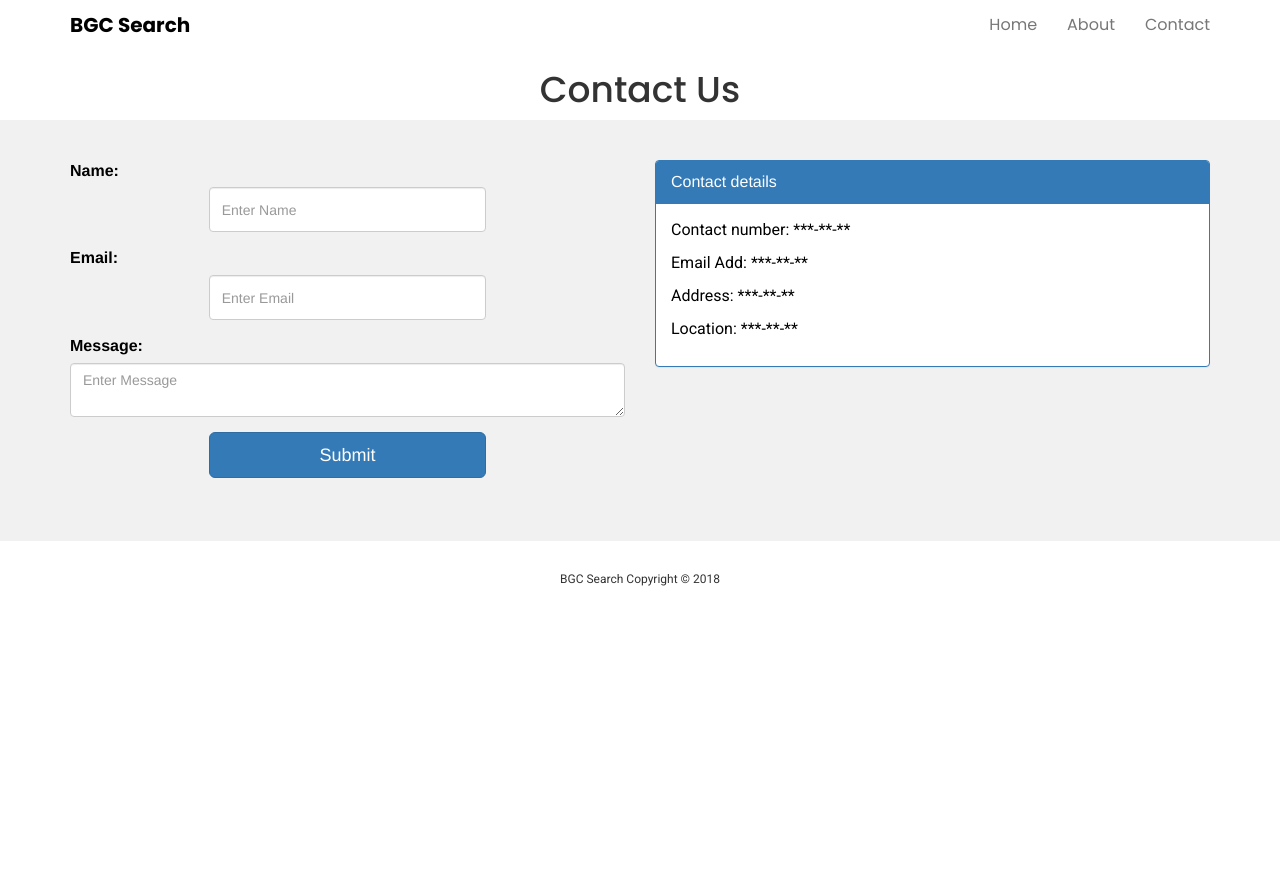
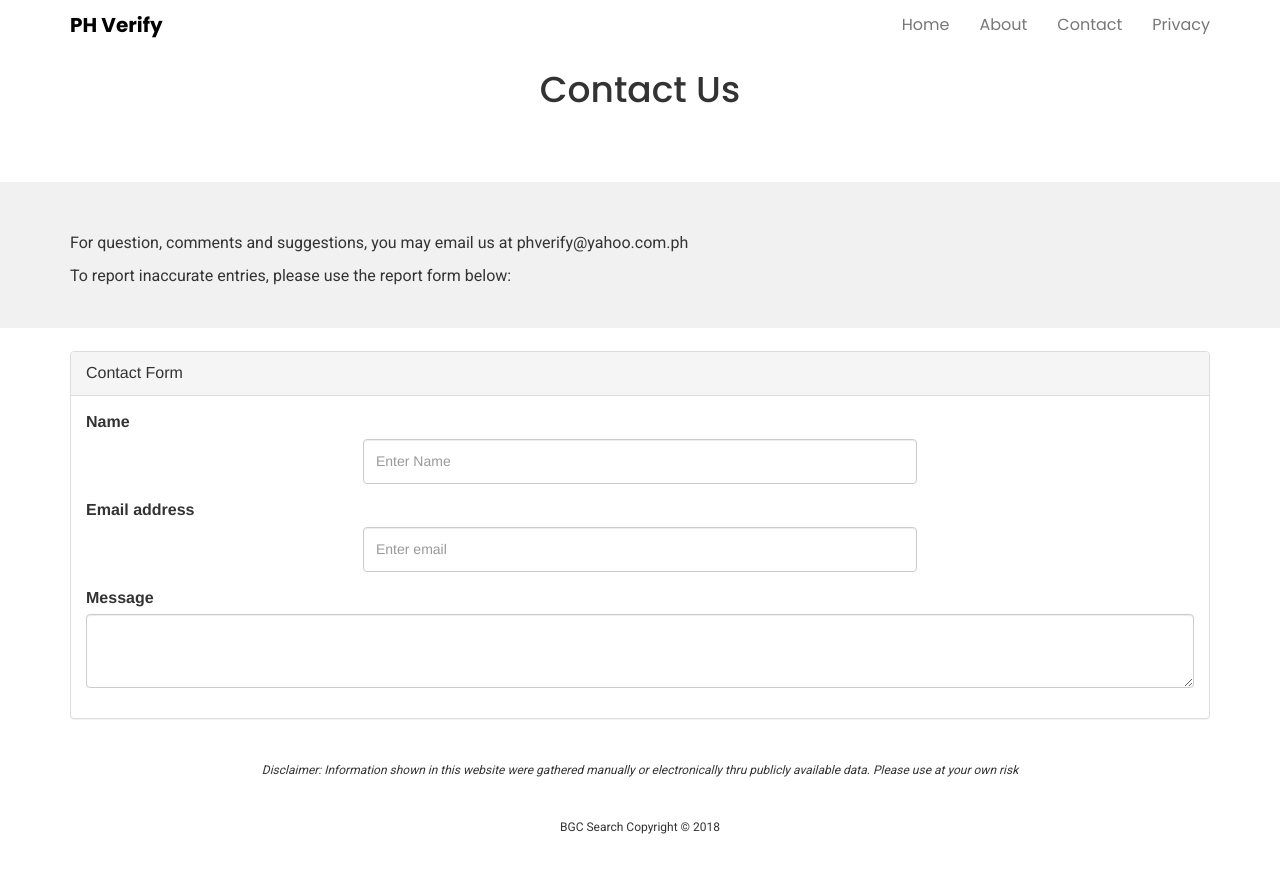
Before and after one commit to jmaytona/phverify, a PHP site: page /contact.php in a window 1280 px wide. Before the commit the page ends 586 px from the top, so only its background shows below. Run offline with PHP 8.4, Linux system fonts and the light colour scheme; some libraries are stand-ins or nearby versions.

Commit message:
Added Privacy page/ Edit Contact and About

```diff
--- a/contact.php
+++ b/contact.php
@@ -5,11 +5,47 @@
     <div class="about">
         <h1>Contact Us</h1>
     </div>
+    <br>
+    <div class="privacyback">
+        <div class="container">
+            <p>For question, comments and suggestions, you may email us at phverify@yahoo.com.ph</p>
+            <p>To report inaccurate entries, please use the report form below:</p>
+        </div>
+    </div>
+    <br>
+    <div class="container">
+        <div class="row">
+            <div class="col-sm-12">
+                <div class="panel panel-default">
+                    <div class="panel-heading">Contact Form</div>
+                    <div class="panel-body">
+                        <form>
+                            <div class="form-group">
+                                <label for="formGroupExampleInput">Name</label>
+                                <input type="text" class="form-control" id="formGroupExampleInput" placeholder="Enter Name">
+                            </div>
+                            <div class="form-group">
+                                <label for="exampleInputEmail1">Email address</label>
+                                <input type="email" class="form-control" id="exampleInputEmail1" aria-describedby="emailHelp" placeholder="Enter email">
+                            </div>
+                            <div class="form-group">
+                                <label for="exampleFormControlTextarea1">Message</label>
+                                <textarea class="form-control" id="exampleFormControlTextarea1" rows="3"></textarea>
+                            </div>
+                        </form>
+                    </div>
+                </div>
+            </div>
+        </div>
+    </div>
+    <br>
+    <p class="text-center"><em>Disclaimer: Information shown in this website were gathered manually or electronically thru publicly available data. Please use at your own risk</em></p>
 
+    <!--
     <section id="contact">
         <div class="container">
             <div class="row">
-                <div class="col-md-6 col-sm-12">
+                <div class="col-md-7 col-sm-12">
                     <form>
                         <div class="form-group">
                             <label>Name: </label>
@@ -27,14 +63,11 @@
                     </form>
                     <br>
                 </div>
-                <div class="col-md-6 col-sm-12">
+                <div class="col-md-5 col-sm-12">
                     <div class="panel panel-primary">
-                        <div class="panel-heading">Contact details</div>
+                        <div class="panel-heading">Note</div>
                         <div class="panel-body">
-                            <p>Contact number: ***-**-**</p>
-                            <p>Email Add: ***-**-**</p>
-                            <p>Address: ***-**-**</p>
-                            <p>Location: ***-**-**</p>
+                            <p>For Questions, Concerns, Report on inaccurate data or help in updating of records, kindly fill out the text box on the right side and don't forget to inculde your active email address.</p>
                         </div>
                     </div>
                 </div>
@@ -42,6 +75,7 @@
             </div>
         </div>
     </section>
+-->
 
     <?php
     include 'footer.php';
--- a/header.php
+++ b/header.php
@@ -11,9 +11,8 @@
     <title>BGC Search</title>
     <link href="https://fonts.googleapis.com/css?family=Poppins:300,400,500,600,700%7CRoboto%7CJosefin+Sans:100,300,400,500" rel="stylesheet" type="text/css">
     <link rel="stylesheet" href="https://maxcdn.bootstrapcdn.com/bootstrap/3.3.7/css/bootstrap.min.css">
-    <link rel="stylesheet" href="style.css">
+    <link rel="stylesheet" type="text/css" href="style.css">
     <script src="https://unpkg.com/scrollreveal/dist/scrollreveal.min.js"></script>
-
 </head>
 
 <body>
@@ -26,13 +25,14 @@
             <span class="icon-bar"></span>
             <span class="icon-bar"></span>
           </button>
-                <a class="navbar-brand" href="#">BGC Search</a>
+                <a class="navbar-brand" href="#">PH Verify</a>
             </div>
             <div id="navbar" class="collapse navbar-collapse">
                 <ul class="nav navbar-nav navbar-right">
                     <li><a href="index.php">Home</a></li>
                     <li><a href="about.php">About</a></li>
                     <li><a href="contact.php">Contact</a></li>
+                    <li><a href="privacy.php">Privacy</a></li>
                 </ul>
             </div>
             <!--/.nav-collapse -->
--- a/style.css
+++ b/style.css
@@ -16,6 +16,7 @@ h6 {
 p {
     font-family: Roboto;
 }
+
 
 .navbar-default {
     background: #fff;
@@ -78,16 +79,22 @@ input.form-control {
 
 /*School Panel Bootstrap3*/
 
-.p-margin {
+
+/*.p-margin {
     padding-left: 20px;
     padding-right: 20px;
-}
-
+    font-size: 15px;
+}*/
 
 /*About*/
 
 div.about {
     text-align: center;
+}
+.privacyback {
+    background: #f1f1f1;
+    padding: 50px 0 30px 0;
+    margin-top: 40px;
 }
 
 .back {
```
Also changed, not shown: about.php (+6 -3 lines), index.php (+6 -6 lines), privacy.php (added, +48 -0 lines).
